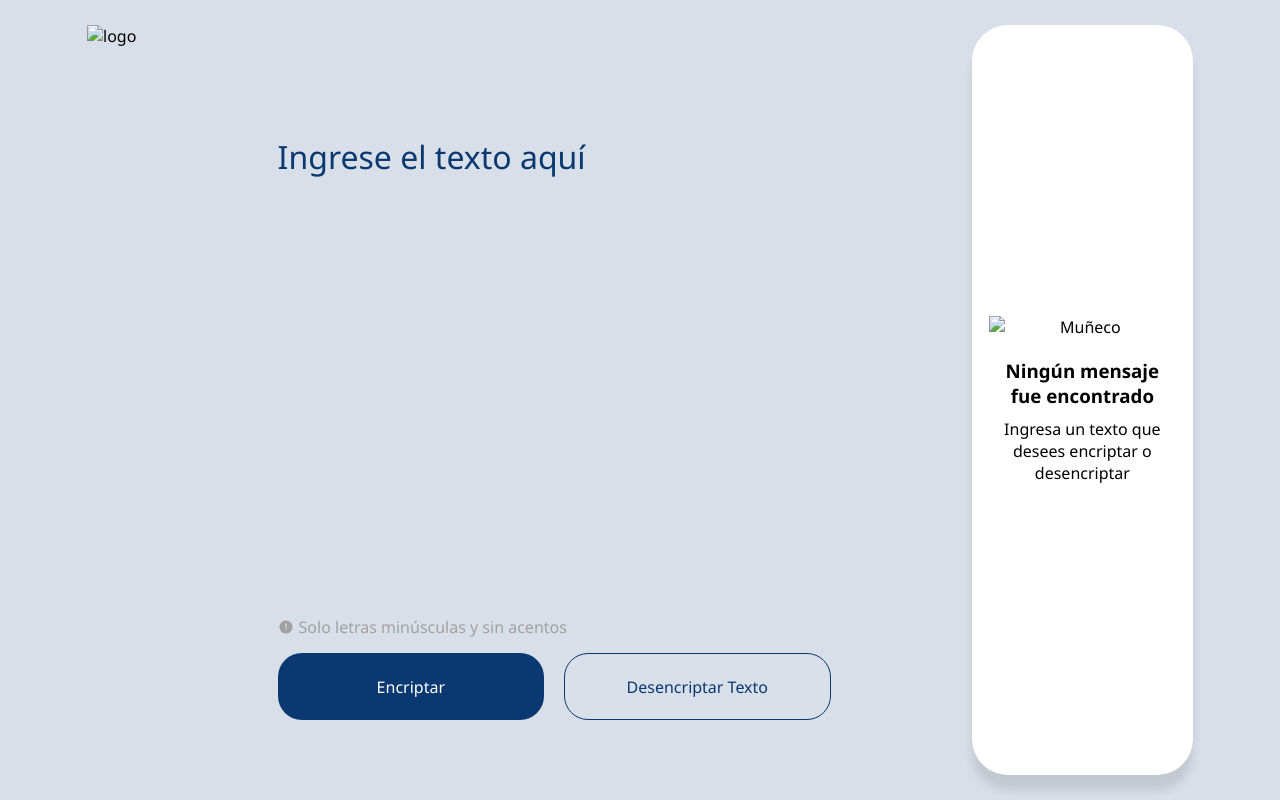
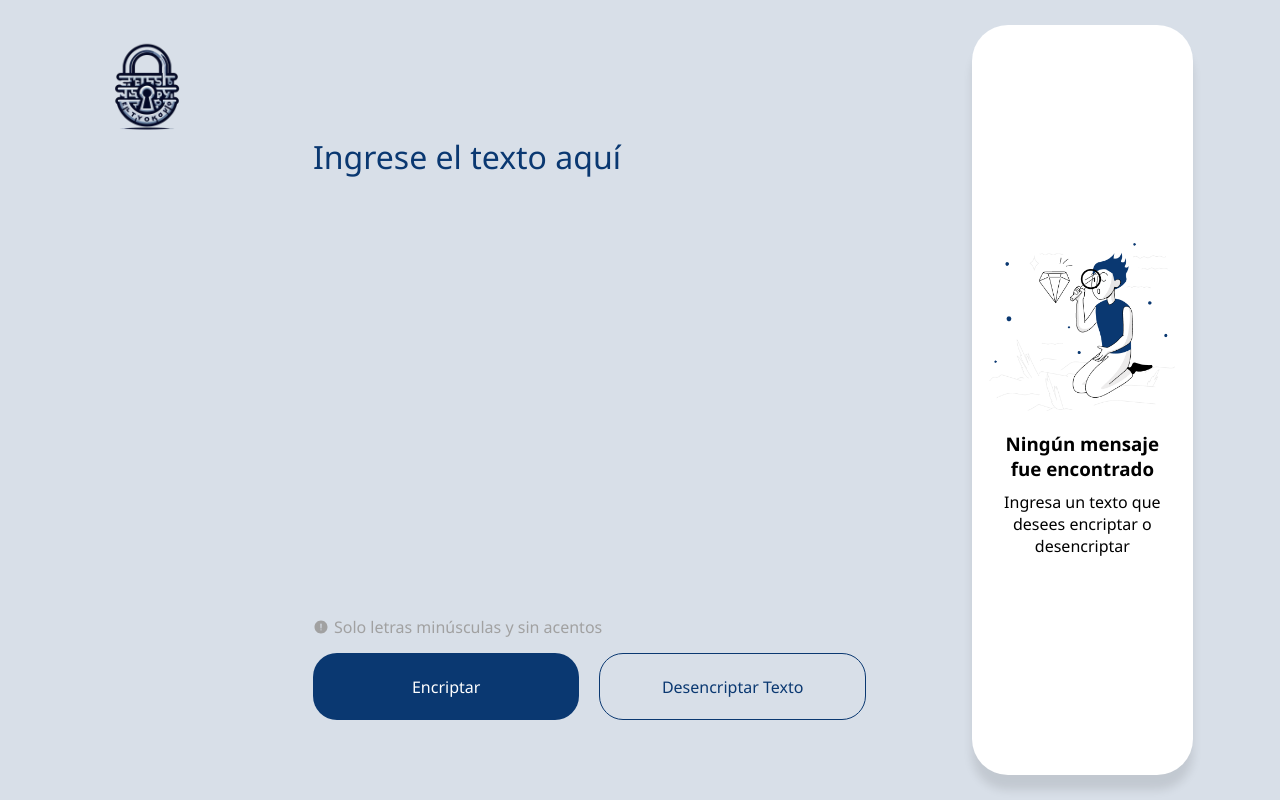
Before and after one commit to Juanhernandez1424/encriptador-texto, a plain HTML site: page index.html in a window 1280 px wide. Drawn offline with nearby package versions, Linux system fonts and the light colour scheme; the site is published under a folder, as on GitHub Pages, so addresses that start at the root find nothing.

Commit message:
correcciones

```diff
--- a/index.html
+++ b/index.html
@@ -18,7 +18,7 @@
     <div class="container">
       <div class="container__logo">
         <div class="img_logo">
-          <img src="/img/logo.png" alt="logo" />
+          <img src="./img/logo.png" alt="logo" />
         </div>
       </div>
       <div class="container__valores">
@@ -57,7 +57,7 @@
         <div class="text-encriptado">
           <div class="info-encriptado-before" id="info-encriptado-before">
             <div class="texto-encriptado-img">
-              <img src="/img/Muñeco.png" alt="Muñeco" />
+              <img src="./img/Muñeco.png" alt="Muñeco" />
             </div>
             <div class="text-encriptado-info">
               <h3>Ningún mensaje fue encontrado</h3>
```
